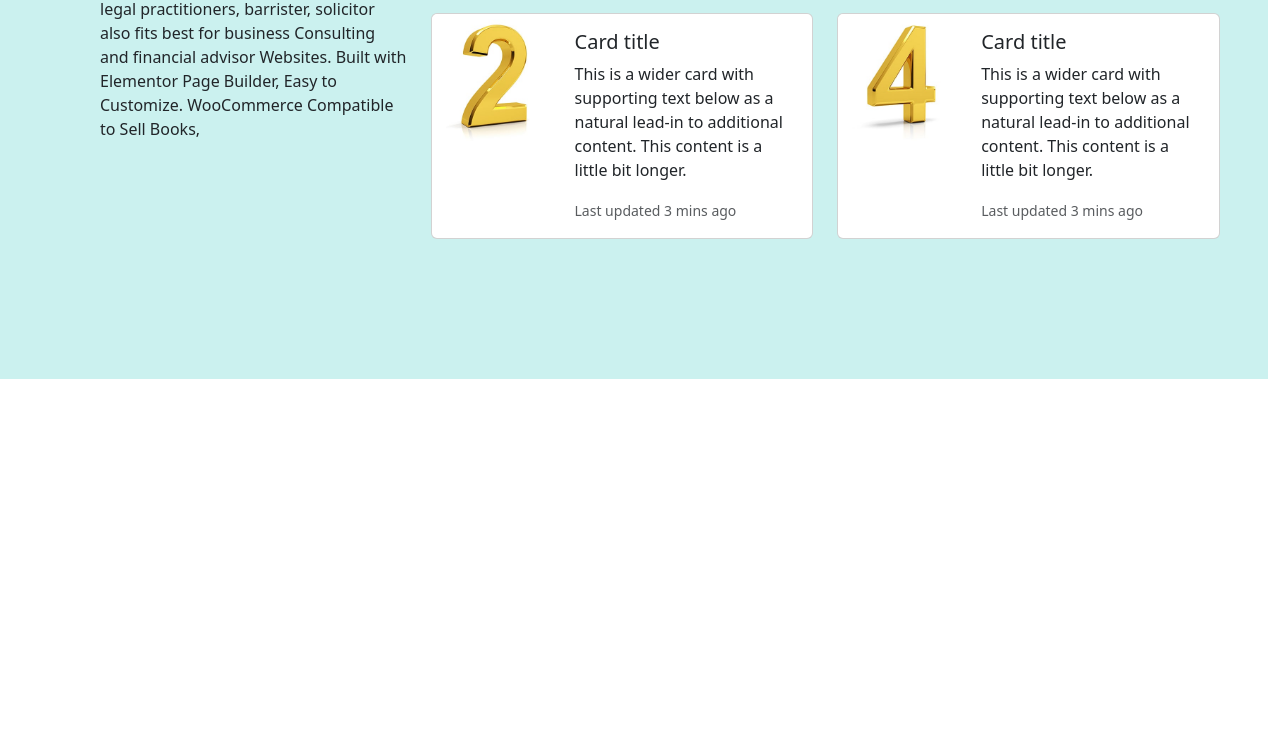
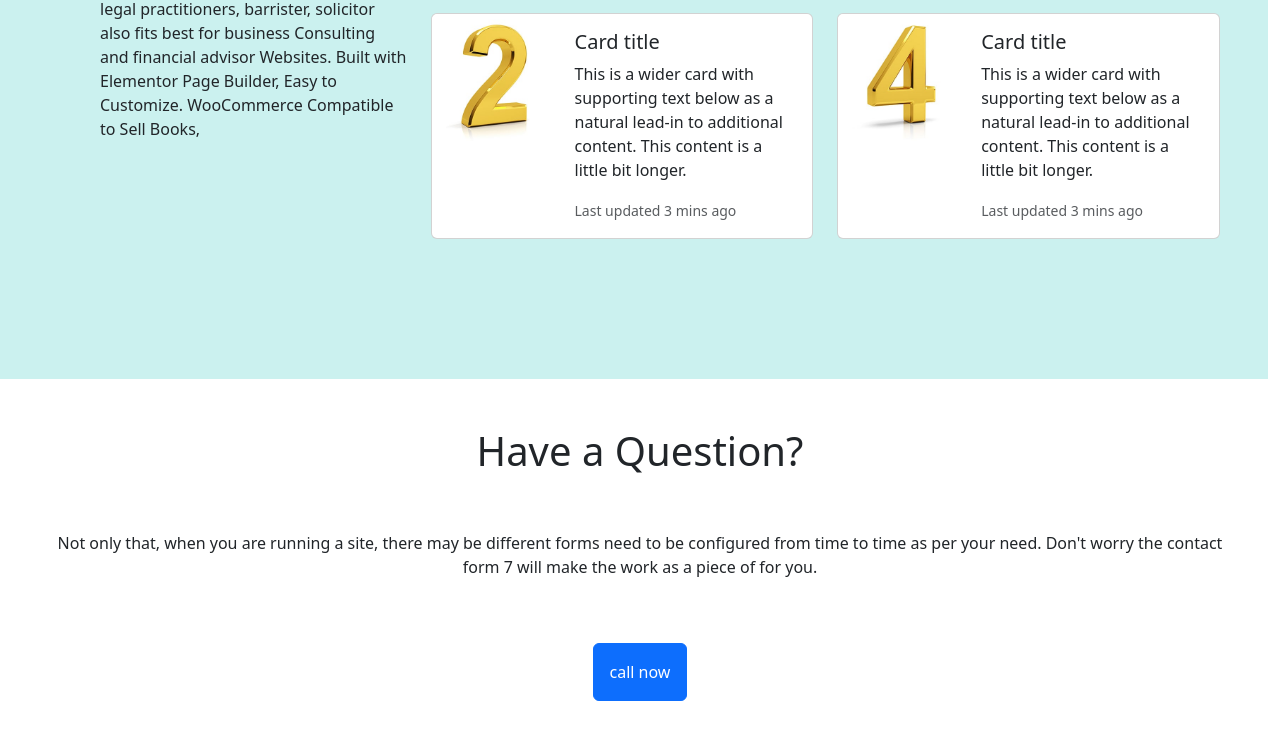
Before and after one commit to manisulislam/legal-advisonr, a plain HTML site: page index.html in a window 1280 px wide. Shown: the part 512-1252 px from the top of the page. Before the commit the page ends 891 px from the top, so only its background shows below. Drawn offline with nearby package versions, Linux system fonts and the light colour scheme.

Commit message:
have a question solved

```diff
--- a/index.html
+++ b/index.html
@@ -123,6 +123,12 @@
     <!-- what we provide end-->
     <!-- clients review -->
     <!-- have question -->
+    <section class="contact-section">
+      <h1 class="pt-5">Have a Question?</h1>
+      <p class="p-5">
+        Not only that, when you are running a site, there may be different forms need to be configured from time to time as per your need. Don't worry the contact form 7 will make the work as a piece of for you.</p>
+        <button type="button" class="btn btn-primary mb-5 p-3">call now</button>
+    </section>
     <!-- footer start-->
 
     <!-- footer end -->
--- a/style.css
+++ b/style.css
@@ -22,3 +22,10 @@
 .what-title{
     color: #18736D;
 }
+
+
+/* contact section */
+.contact-section{
+    text-align: center;
+
+}
```
